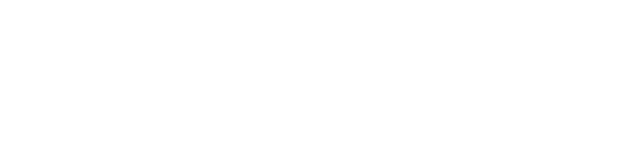
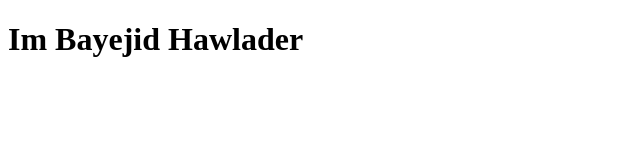
Before and after one commit to bayejidhawlader/my-first-repo, a plain HTML site: page index.html in a window 1280 px wide. Shown: the whole page, without its empty margins (0-640 px from the left). Drawn offline with Linux system fonts and the light colour scheme.

Commit message:
Added My Name

```diff
--- a/index.html
+++ b/index.html
@@ -7,6 +7,6 @@
     <title>My First Repo</title>
 </head>
 <body>
-
+    <h1>Im Bayejid Hawlader</h1>
 </body>
 </html>
```
